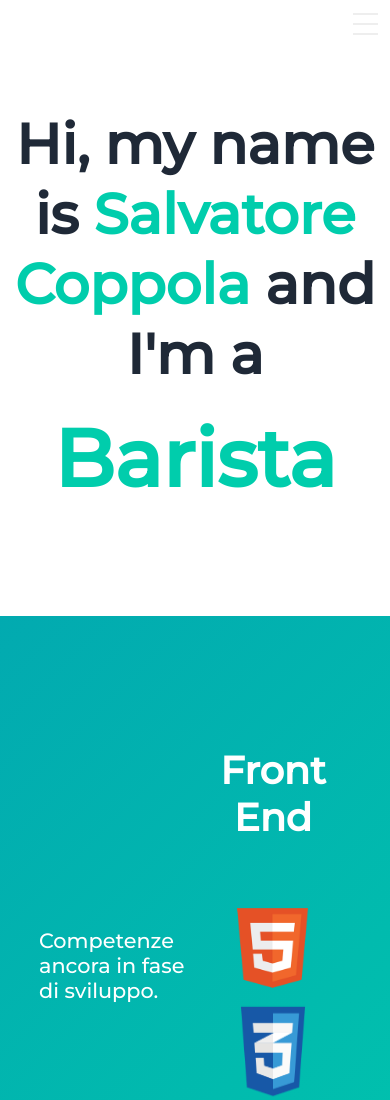
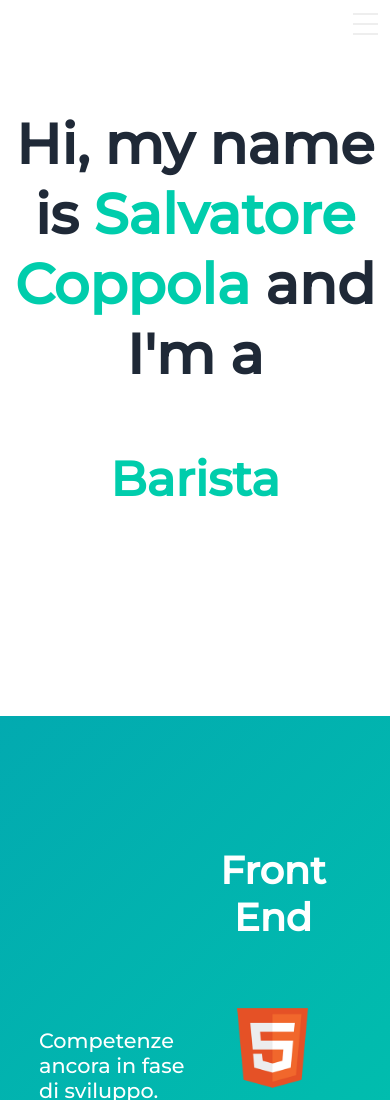
Before and after one commit to salvatorecoppola/firstportfolio, a plain HTML site: page index.html in a window 390 px wide. Shown: the top 1100 px of the page. Drawn offline with nearby package versions, Linux system fonts and the light colour scheme; a web font is replaced by a local one.

Commit message:
Add files via upload

```diff
--- a/css/style.css
+++ b/css/style.css
@@ -89,7 +89,7 @@ p {
       padding: 13px;
     }
 .nav > .nav-btn > label:hover,.nav  #nav-check:checked ~ .nav-btn > label {
-      background-color: rgba(0, 0, 0, 0.3);
+      background-color: #00cdac;
     }
 .nav > .nav-btn > label > span {
       display: block;
@@ -101,7 +101,7 @@ p {
       position: absolute;
       display: block;
       width: 100%;
-      background-color: #333;
+      background-color: #00cdac;
       height: 0px;
       transition: all 0.3s ease-in;
       overflow-y: hidden;
@@ -176,6 +176,17 @@ p {
 
    }
 }
+
+@media only screen and (max-width: 400px) {
+    .home h1 {
+       height: 300px;
+       flex-direction: column;
+       text-align: center;
+       justify-content: center;
+       font-size: 2.5em;
+
+    }
+}
 /*title switch end*/
 
 
@@ -183,10 +194,11 @@ p {
 
 @media only screen and (max-width: 400px) {
     .home .home-text p span {
-       height: 90px;
+       height: 170px;
        flex-direction: column;
        text-align: center;
        justify-content: center;
+       font-size: 3em;
 
     }
 }
```
